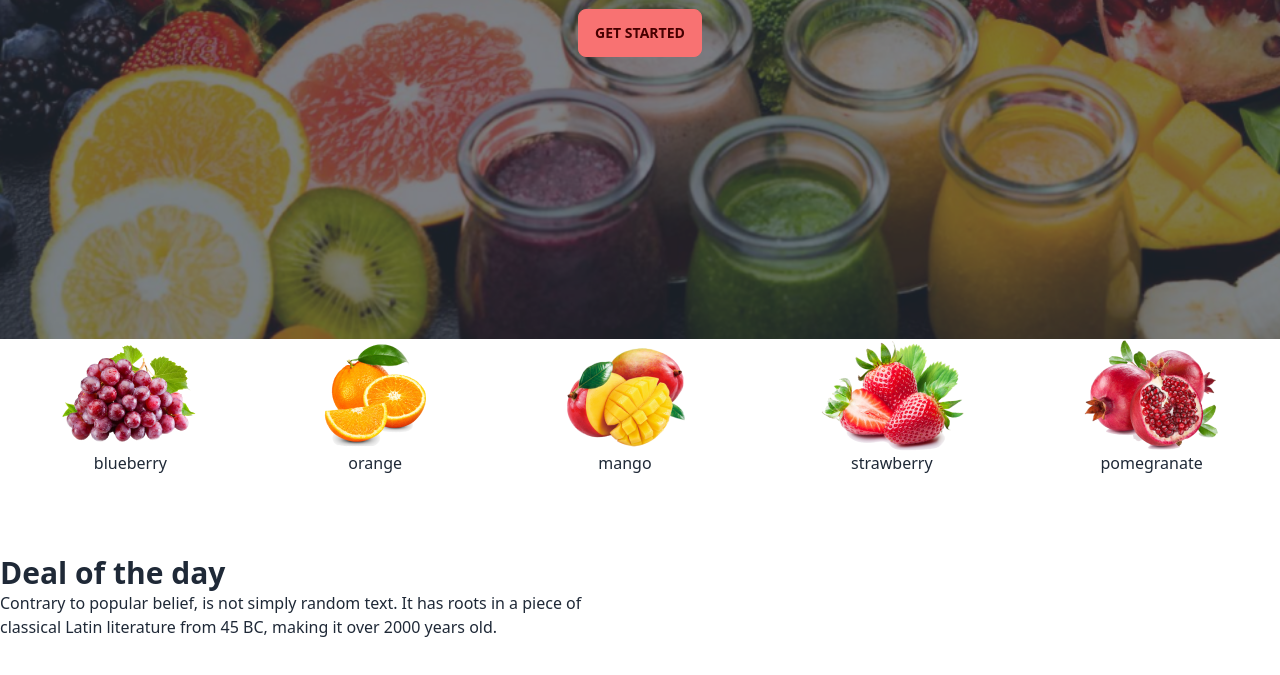
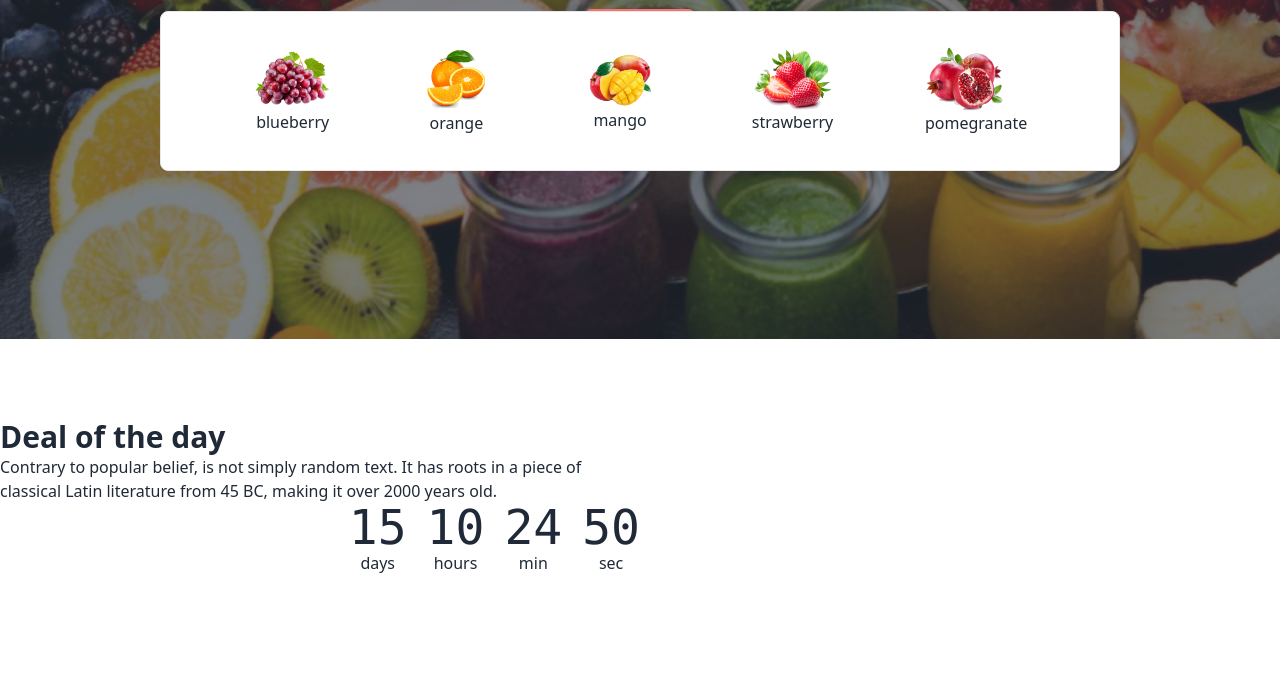
Before and after one commit to sadiaboksh/fruit-website, a plain HTML site: page index.html in a window 1280 px wide. Shown: the part 569-1244 px from the top of the page. Drawn offline with nearby package versions, Linux system fonts and the light colour scheme.

Commit message:
added second header section

```diff
--- a/index.html
+++ b/index.html
@@ -56,17 +56,17 @@
     <div class="max-w-md">
       <h1 class="mb-2 text-5xl text-white font-bold">Exotic tastes at your <br> doorstep</h1>
       <p class="mb-3">We supply highly quality organic products</p>
-      <button class="btn btn-error">Get Started</button>
+      <button class="btn btn-error">Shop Now</button>
     </div>
   </div>
 </div>
 
-<div class="flex justify-around text-center ">
-<div><img src="images/fruit1.png" alt=""><h1>blueberry</h1></div>
-<div> <img src="images/fruit2.png" alt=""><h1>orange</h1></div>
-<div><img src="images/fruit3.png" alt=""><h1>mango</h1></div>
-<div><img src="images/fruit4.png" alt=""><h1>strawberry</h1></div>
-<div><img src="images/fruit5.png" alt=""><h1>pomegranate</h1></div>
+<div class=" flex justify-evenly border rounded-lg text-center ml-40 items-center bg-white w-3/4 h-40 absolute top-[580px]">
+<div><img src="images/fruit1.png" class="w-20" alt=""><h1>blueberry</h1></div>
+<div> <img src="images/fruit2.png" class="w-16" alt=""><h1>orange</h1></div>
+<div><img src="images/fruit3.png" class="w-20" alt=""><h1>mango</h1></div>
+<div><img src="images/fruit4.png" class="w-20" alt=""><h1>strawberry</h1></div>
+<div><img src="images/fruit5.png"class="w-20" alt=""><h1>pomegranate</h1></div>
 
 </div>
 
@@ -74,8 +74,32 @@
   <h2 class="font-black text-3xl">Deal of the day</h2>
   <p class="">Contrary to popular belief, is not simply random text. It has roots in a piece of classical Latin literature from 45 BC, making it over 2000 years old.</p>
 <!--countdown-->
-
-
+<div class="grid grid-flow-col gap-5 text-center justify-end auto-cols-max">
+  <div class="flex flex-col">
+    <span class="countdown font-mono text-5xl">
+      <span style="--value:15;"></span>
+    </span>
+    days
+  </div>
+  <div class="flex flex-col">
+    <span class="countdown font-mono text-5xl">
+      <span style="--value:10;"></span>
+    </span>
+    hours
+  </div>
+  <div class="flex flex-col">
+    <span class="countdown font-mono text-5xl">
+      <span style="--value:24;"></span>
+    </span>
+    min
+  </div>
+  <div class="flex flex-col">
+    <span class="countdown font-mono text-5xl">
+      <span style="--value:50;"></span>
+    </span>
+    sec
+  </div>
+</div>
 
 
 
```
